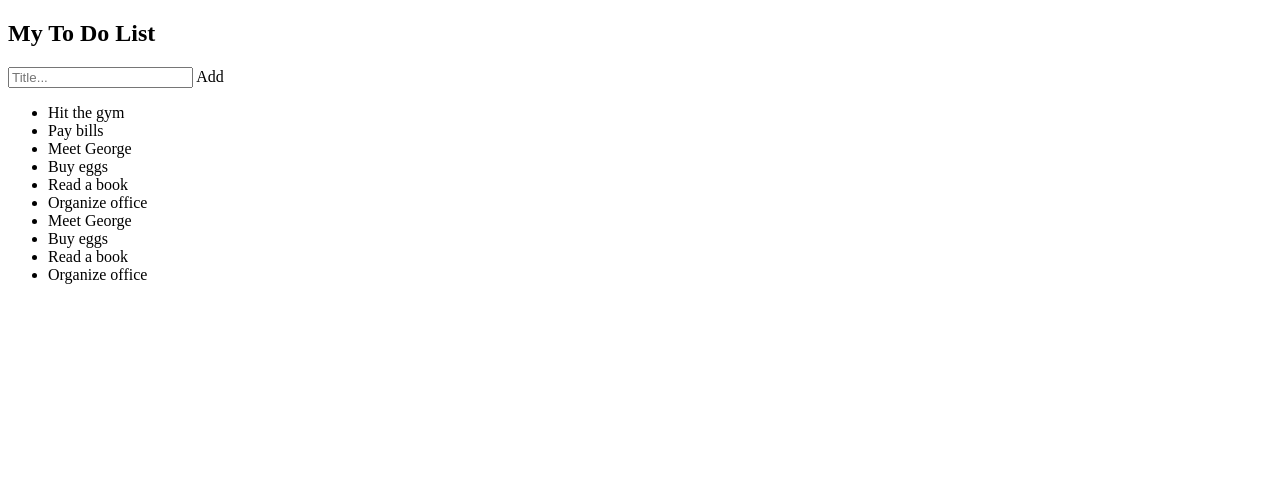
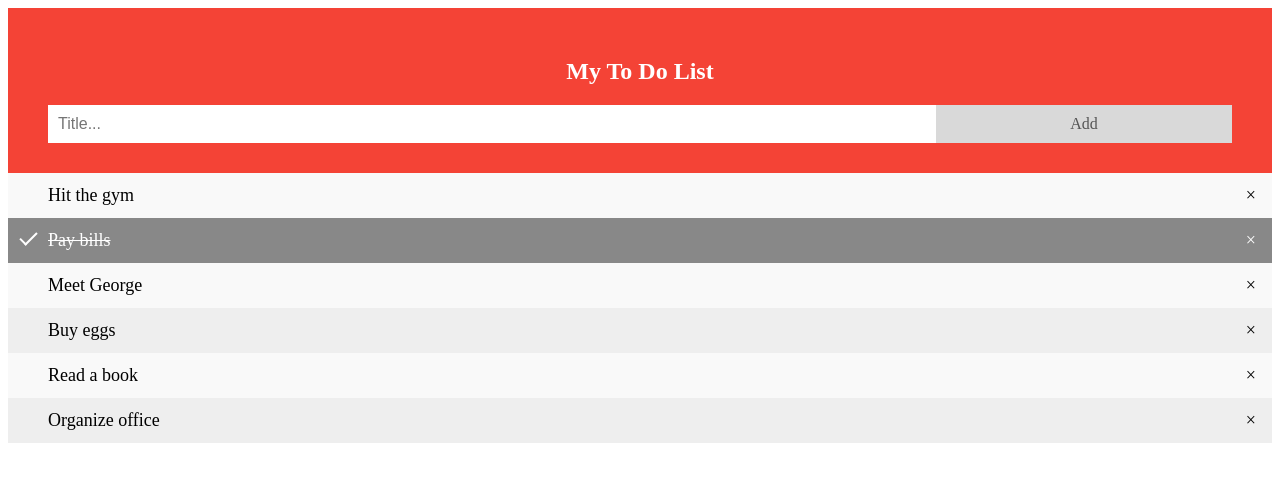
Before and after one commit to farazhafeez26/Todoproject, a plain HTML site: page index.html in a window 1280 px wide. Both pictures are taken after a click on the element "Add". Drawn offline with Linux system fonts and the light colour scheme.

Commit message:
add css elements

```diff
--- a/index.html
+++ b/index.html
@@ -3,6 +3,7 @@
 
 <head>
     <title>Page Title</title>
+    <link rel="stylesheet" href="style.css" type="text/css">
 </head>
 
 
@@ -21,10 +22,6 @@
         <li>Buy eggs</li>
         <li>Read a book</li>
         <li>Organize office</li>
-        <li>Meet George</li>
-        <li>Buy eggs</li>
-        <li>Read a book</li>
-        <li>Organize office</li>
     </ul>
     <script src="jscr.js"></script>
 </body>
--- a/jscr.js
+++ b/jscr.js
@@ -1,3 +1,70 @@
+var myNodelist = document.getElementsByTagName("LI");
+var i;
+for (i = 0; i < myNodelist.length; i++) {
+    var span = document.createElement("SPAN");
+    var txt = document.createTextNode("\u00D7");
+    span.className = "close";
+    span.appendChild(txt);
+    myNodelist[i].appendChild(span);
+}
+
+// Click on a close button to hide the current list item
+var close = document.getElementsByClassName("close");
+var i;
+for (i = 0; i < close.length; i++) {
+    close[i].onclick = function () {
+        var div = this.parentElement;
+        div.style.display = "none";
+    }
+}
+
+// Add a "checked" symbol when clicking on a list item
+var list = document.querySelector('ul');
+list.addEventListener('click', function (ev) {
+    if (ev.target.tagName === 'LI') {
+        ev.target.classList.toggle('checked');
+    }
+}, false);
+
+// Create a new list item when clicking on the "Add" button
+function newElement() {
+    var li = document.createElement("li");
+    var inputValue = document.getElementById("myInput").value;
+    var t = document.createTextNode(inputValue);
+    li.appendChild(t);
+    if (inputValue === '') {
+        alert("You must write something!");
+    } else {
+        document.getElementById("myUL").appendChild(li);
+    }
+    document.getElementById("myInput").value = "";
+
+    var span = document.createElement("SPAN");
+    var txt = document.createTextNode("\u00D7");
+    span.className = "close";
+    span.appendChild(txt);
+    li.appendChild(span);
+
+    for (i = 0; i < close.length; i++) {
+        close[i].onclick = function () {
+            var div = this.parentElement;
+            div.style.display = "none";
+        }
+    }
+}
+
+
+
+
+
+
+
+
+
+
+
+
+
 let cars = ["audi", "bmw"];
 
 console.log(cars);
--- a/style.css
+++ b/style.css
@@ -9,11 +9,7 @@
   padding: 0;
 }
 
-  /* Darker background-color on hover */
-ul li:hover {
-    background: #ddd;
-  }
-
+/* Style the list items */
 ul li {
   cursor: pointer;
   position: relative;
@@ -21,3 +17,98 @@ ul li:hover {
   background: #eee;
   font-size: 18px;
   transition: 0.2s;
+
+  /* make the list items unselectable */
+  -webkit-user-select: none;
+  -moz-user-select: none;
+  -ms-user-select: none;
+  user-select: none;
+}
+
+/* Set all odd list items to a different color (zebra-stripes) */
+ul li:nth-child(odd) {
+  background: #f9f9f9;
+}
+
+/* Darker background-color on hover */
+ul li:hover {
+  background: #ddd;
+}
+
+/* When clicked on, add a background color and strike out text */
+ul li.checked {
+  background: #888;
+  color: #fff;
+  text-decoration: line-through;
+}
+
+/* Add a "checked" mark when clicked on */
+ul li.checked::before {
+  content: '';
+  position: absolute;
+  border-color: #fff;
+  border-style: solid;
+  border-width: 0 2px 2px 0;
+  top: 10px;
+  left: 16px;
+  transform: rotate(45deg);
+  height: 15px;
+  width: 7px;
+}
+
+/* Style the close button */
+.close {
+  position: absolute;
+  right: 0;
+  top: 0;
+  padding: 12px 16px 12px 16px;
+}
+
+.close:hover {
+  background-color: #f44336;
+  color: white;
+}
+
+/* Style the header */
+.header {
+  background-color: #f44336;
+  padding: 30px 40px;
+  color: white;
+  text-align: center;
+}
+
+/* Clear floats after the header */
+.header:after {
+  content: "";
+  display: table;
+  clear: both;
+}
+
+/* Style the input */
+input {
+  margin: 0;
+  border: none;
+  border-radius: 0;
+  width: 75%;
+  padding: 10px;
+  float: left;
+  font-size: 16px;
+}
+
+/* Style the "Add" button */
+.addBtn {
+  padding: 10px;
+  width: 25%;
+  background: #d9d9d9;
+  color: #555;
+  float: left;
+  text-align: center;
+  font-size: 16px;
+  cursor: pointer;
+  transition: 0.3s;
+  border-radius: 0;
+}
+
+.addBtn:hover {
+  background-color: #bbb;
+}
```
Lines whose indentation alone changed are shown as unchanged.
